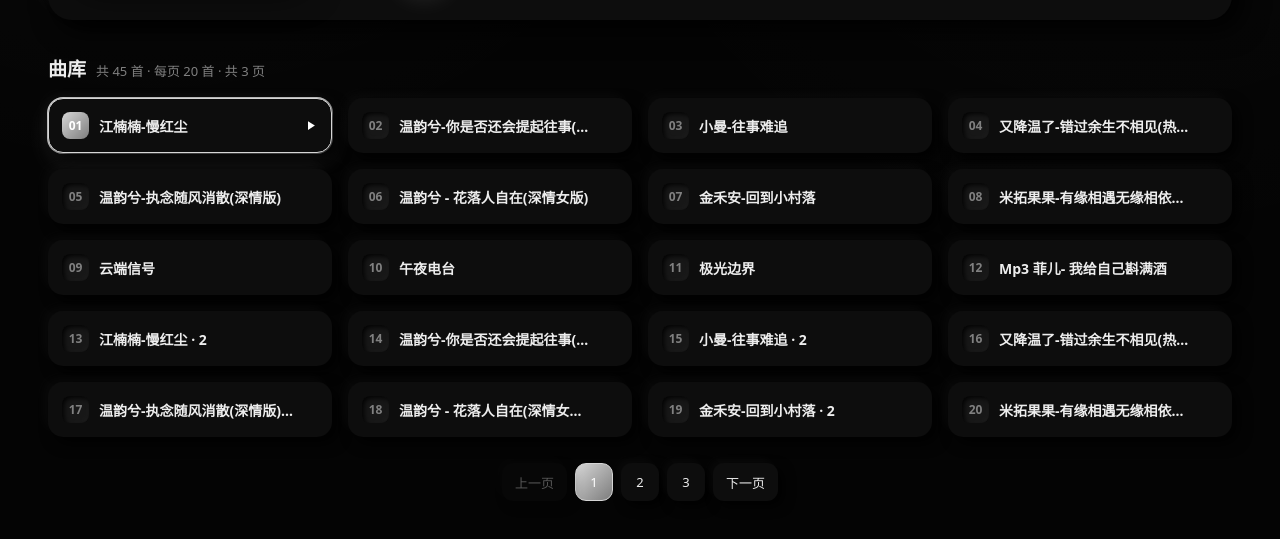
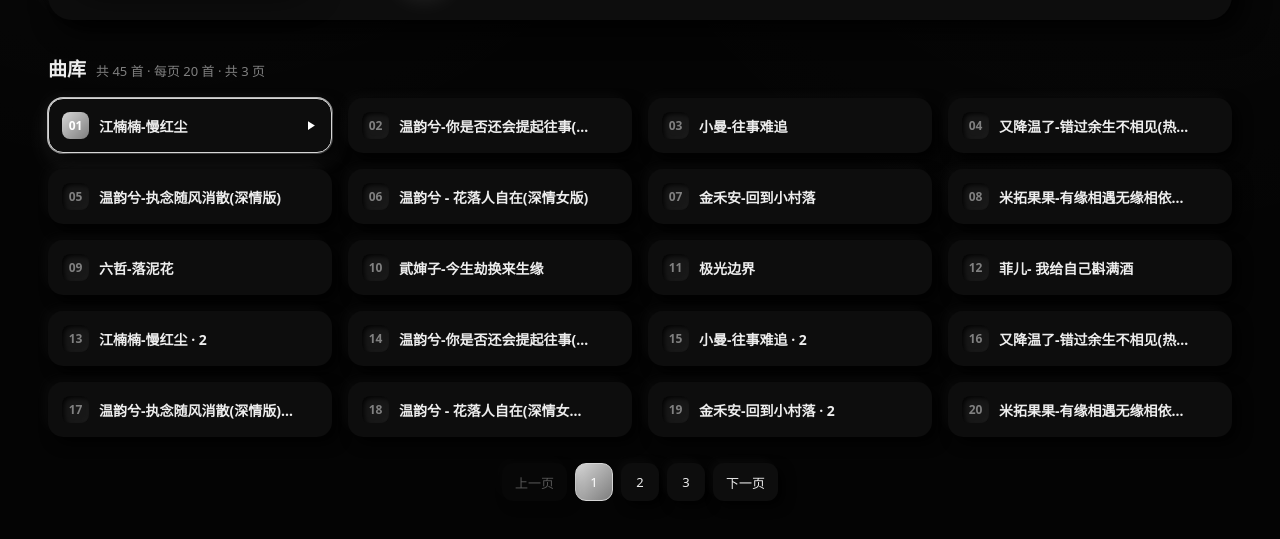
Before and after one commit to xue-9587/Music, a plain HTML site: page index.html in a window 1280 px wide. Shown: the part 391-930 px from the top of the page. Drawn offline with Linux system fonts and the light colour scheme.

Commit message:
Update index.html

```diff
--- a/index.html
+++ b/index.html
@@ -218,10 +218,10 @@ const BASE = [
   {n:'温韵兮 - 花落人自在(深情女版)', e:'💗', c:'https://picsum.photos/seed/hall6/500',  u:'/Music/温韵兮%20-%20花落人自在(深情女版).m4a'},
   {n:'金禾安-回到小村落', e:'🪐', c:'https://picsum.photos/seed/hall7/500',  u:'/Music/金禾安%20-%20回到小村落.m4a'},
   {n:'米拓果果-有缘相遇无缘相依（女版）', e:'🌧️', c:'https://picsum.photos/seed/hall8/500',  u:'/Music/米拓果果%20-%20有缘相遇无缘相依（女版）.aac'},
-  {n:'云端信号', e:'☁️', c:'https://picsum.photos/seed/hall9/500',  u:'https://www.soundhelix.com/examples/mp3/SoundHelix-Song-9.mp3'},
-  {n:'午夜电台', e:'📻', c:'https://picsum.photos/seed/hall10/500', u:'https://www.soundhelix.com/examples/mp3/SoundHelix-Song-10.mp3'},
+  {n:'六哲-落泥花', e:'☁️', c:'https://picsum.photos/seed/hall9/500',  u:'/Music/六哲%20-%20落泥花.m4a'},
+  {n:'貮婶子-今生劫换来生缘', e:'📻', c:'https://picsum.photos/seed/hall10/500', u:'/Music/貮婶子%20-%20今生劫换来生缘.mp3'},
   {n:'极光边界', e:'🌌', c:'https://picsum.photos/seed/hall11/500', u:'https://www.soundhelix.com/examples/mp3/SoundHelix-Song-11.mp3'},
-  {n:'Mp3 菲儿- 我给自己斟满酒',   e:'🎐', c:'https://picsum.photos/seed/hall12/500', u:'/Music/Mp3 菲儿、DJ默涵 - 我给自己斟满酒(DJ默涵版).m4a'}
+  {n:'菲儿- 我给自己斟满酒', e:'🎐', c:'https://picsum.photos/seed/hall12/500', u:'/Music/Mp3 菲儿、DJ默涵 - 我给自己斟满酒(DJ默涵版).m4a'}
 ];
 const songs = Array.from({length:45}, (_,i)=>{
   const b = BASE[i%BASE.length];
```
